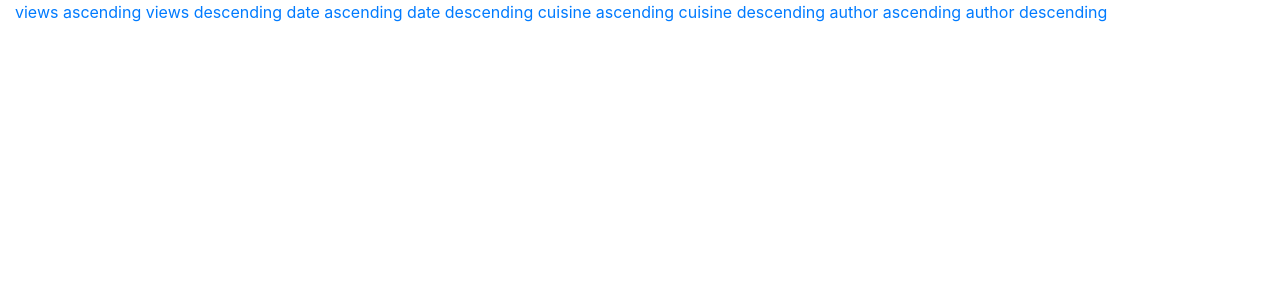
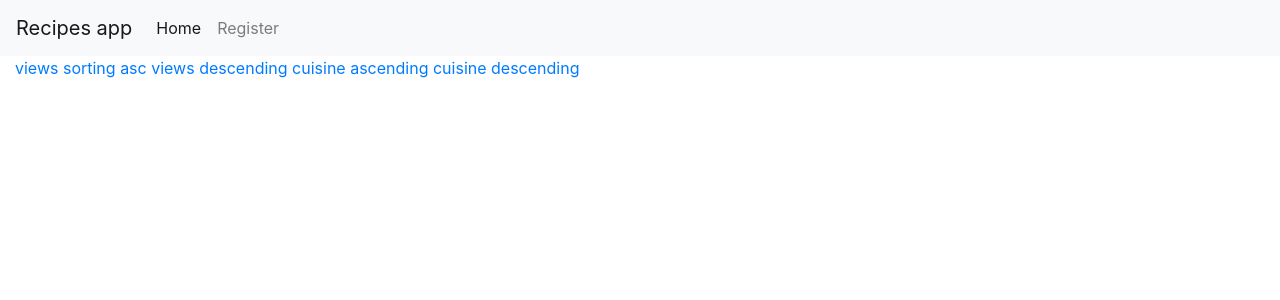
Before and after one commit to r-andy79/data-centric-dev-project, a Flask app: page / in a window 1280 px wide. Shown: the top 300 px of the page. Run offline with Flask 2, Linux system fonts and the light colour scheme; data that the repository does not hold is empty; some libraries are stand-ins or nearby versions.

Commit message:
navbar added

```diff
--- a/app.py
+++ b/app.py
@@ -7,9 +7,7 @@ from bson.objectid import ObjectId
 from bson.json_util import dumps
 
 app = Flask(__name__)
-app.config[
-    "MONGO_URI"
-] = "mongodb+srv://root:Pablo51@myfirstcluster-8ubao.mongodb.net/recipes_database?retryWrites=true&w=majority"
+app.config["MONGO_URI"] = "mongodb+srv://root:Pablo51@myfirstcluster-8ubao.mongodb.net/recipes_database?retryWrites=true&w=majority"
 app.config["MONGO_DBNAME"] = "recipes_database"
 
 
@@ -61,47 +59,11 @@ def cuisines():
 @app.route("/sorting/")
 def sorting():
   if request.method=='GET':
-    sort_value = request.args.get('sort', 'views')
-    sort_direction_value = request.args.get('direction', 'desc')
-    if sort_direction_value == 'asc':
-      sort_direction_value_translated = 1
-    elif sort_direction_value == 'desc':
-      sort_direction_value_translated = -1
-    print(sort_value)
-  return render_template("recipes.html", recipes=recipes_collection.find().sort(sort_value, sort_direction_value_translated))
-
-#sorting options
-@app.route("/sort_views_asc")
-def sort_views_asc():
-  return render_template("recipes.html", recipes=recipes_collection.find().sort("views", 1))
-
-@app.route("/sort_views_desc")
-def sort_views_desc():
-  return render_template("recipes.html", recipes=recipes_collection.find().sort("views", -1))
-
-@app.route("/sort_date_asc")
-def sort_date_asc():
-  return render_template("recipes.html", recipes=recipes_collection.find().sort("date_added", 1))
-
-@app.route("/sort_date_desc")
-def sort_date_desc():
-  return render_template("recipes.html", recipes=recipes_collection.find().sort("date_added", -1))
-
-@app.route("/sort_cuisine_asc")
-def sort_cuisine_asc():
-  return render_template("recipes.html", recipes=recipes_collection.find().sort("cuisine", 1))
-
-@app.route("/sort_cuisine_desc")
-def sort_cuisine_desc():
-  return render_template("recipes.html", recipes=recipes_collection.find().sort("cuisine", -1))
-
-@app.route("/sort_author_asc")
-def sort_author_asc():
-  return render_template("recipes.html", recipes=recipes_collection.find().sort("author", 1))
-
-@app.route("/sort_author_desc")
-def sort_author_desc():
-  return render_template("recipes.html", recipes=recipes_collection.find().sort("author", -1))
+    sort_term = request.args.get('sort', 'views')
+    sort_direction_term = request.args.get('direction', 'desc')
+    sort_direction_translated = {'asc': 1, 'desc': -1}[sort_direction_term]
+    xxx=url_for('sorting') + '?sort=views&direction=asc'
+  return render_template("recipes.html", recipes=recipes_collection.find().sort(sort_term, sort_direction_translated), xxx=xxx)
 
 # insert recipe to the database
 @app.route("/insert_recipe", methods=["POST"])
--- a/templates/base.html
+++ b/templates/base.html
@@ -8,6 +8,23 @@
   <title>Recipes database</title>
 </head>
 <body>
+    <nav class="navbar navbar-expand-lg navbar-light bg-light">
+        <a class="navbar-brand" href="#">Recipes app</a>
+        <button class="navbar-toggler" type="button" data-toggle="collapse" data-target="#navbarSupportedContent" aria-controls="navbarSupportedContent" aria-expanded="false" aria-label="Toggle navigation">
+          <span class="navbar-toggler-icon"></span>
+        </button>
+
+        <div class="collapse navbar-collapse" id="navbarSupportedContent">
+          <ul class="navbar-nav mr-auto">
+            <li class="nav-item active">
+              <a class="nav-link" href="{{url_for('get_recipes')}}">Home <span class="sr-only">(current)</span></a>
+            </li>
+            <li class="nav-item">
+              <a class="nav-link" href="{{url_for('register')}}">Register</a>
+            </li>
+          </ul>
+        </div>
+      </nav>
   {% block content %}
   {% endblock %}
   <script src="https://code.jquery.com/jquery-3.3.1.slim.min.js" integrity="sha384-q8i/X+965DzO0rT7abK41JStQIAqVgRVzpbzo5smXKp4YfRvH+8abtTE1Pi6jizo" crossorigin="anonymous"></script>
--- a/templates/recipes.html
+++ b/templates/recipes.html
@@ -5,14 +5,10 @@
     <div class="col-6"></div>
     <div class="col-6"></div>
   </div>
-  <a href="{{url_for('sort_views_asc')}}">views ascending</a>
-  <a href="{{url_for('sort_views_desc')}}">views descending</a>
-  <a href="{{url_for('sort_date_asc')}}">date ascending</a>
-  <a href="{{url_for('sort_date_desc')}}">date descending</a>
-  <a href="{{url_for('sort_cuisine_asc')}}">cuisine ascending</a>
-  <a href="{{url_for('sort_cuisine_desc')}}">cuisine descending</a>
-  <a href="{{url_for('sort_author_asc')}}">author ascending</a>
-  <a href="{{url_for('sort_author_desc')}}">author descending</a>
+  <a href="{{xxx}}">views sorting asc</a>
+  <a href="{{url_for('sorting') + '?sort=views&direction=desc'}}">views descending</a>
+  <a href="{{url_for('sorting') + '?sort=cuisine&direction=asc'}}">cuisine ascending</a>
+  <a href="{{url_for('sorting') + '?sort=cuisine&direction=desc'}}">cuisine descending</a>
   <div class="row">
     {% for recipe in recipes %}
     <div style="border: 1px solid black;" class="col-lg-3 mx-1 my-1">
```
